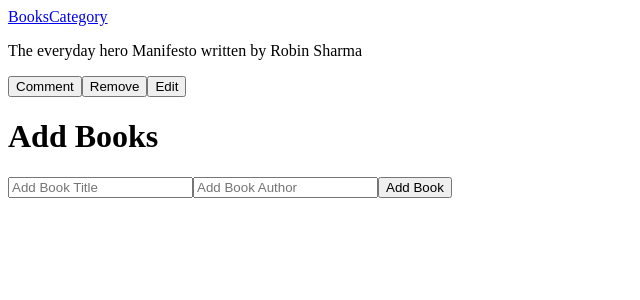
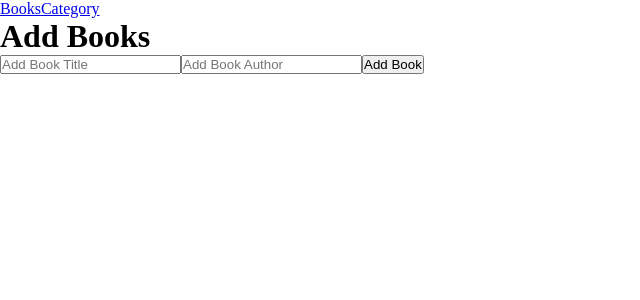
Before and after one commit to melashu/Bookstore, a React (Create React App) app: page / in a window 1280 px wide. Shown: the top 300 px of the page, without its empty margins (0-640 px from the left). Built offline with nearby package versions, Linux system fonts and the light colour scheme.

Commit message:
Add new books to the store

```diff
--- a/package.json
+++ b/package.json
@@ -3,11 +3,13 @@
   "version": "0.1.0",
   "private": true,
   "dependencies": {
+    "@reduxjs/toolkit": "^1.8.5",
     "@testing-library/jest-dom": "^5.16.5",
     "@testing-library/react": "^13.4.0",
     "@testing-library/user-event": "^13.5.0",
     "react": "^18.2.0",
     "react-dom": "^18.2.0",
+    "react-redux": "^8.0.4",
     "react-router-dom": "^6.4.0",
     "react-scripts": "5.0.1",
     "web-vitals": "^2.1.4"
--- a/src/App.js
+++ b/src/App.js
@@ -1,20 +1,16 @@
-import { Route, Routes, Link } from 'react-router-dom';
-import Book from './components/Book';
-import Categorie from './components/Categorie';
+import { Route, Routes, Link } from "react-router-dom";
+import Book from "./components/Book";
+import Categorie from "./components/Categorie";
 
 function App() {
   return (
     <>
-      <Link to="/">Books</Link>
-      <Link to="/category">Category</Link>
-
+      <header>
+        <Link to="/">Books</Link>
+        <Link to="/category">Category</Link>
+      </header>
       <Routes>
-        <Route
-          path="/"
-          element={
-            <Book title="The everyday hero Manifesto" author="Robin Sharma" />
-          }
-        />
+        <Route path="/" element={<Book />} />
         <Route path="/category" element={<Categorie />} />
       </Routes>
     </>
--- a/src/components/AddBook.jsx
+++ b/src/components/AddBook.jsx
@@ -1,12 +1,39 @@
-import React from "react";
+import React, { useState } from 'react';
+import { useDispatch, useSelector } from 'react-redux';
+import { bookActionCreator } from '../redux/books/Book';
 
 const AddBook = () => {
+  const [title, setTitle] = useState('');
+  const [author, setAuthor] = useState('');
+
+  const dispatch = useDispatch();
+  const bookList = useSelector((state) => state.book);
+  const ADD_BOOK = 'ADD_BOOK';
   return (
     <>
       <h1>Add Books</h1>
-      <form>
-        <input type="text" placeholder="Add Book Title" />
-        <input type="text" placeholder="Add Book Author" />
+      <form
+        onSubmit={(e) => {
+          e.preventDefault();
+          dispatch(
+            bookActionCreator(ADD_BOOK, { title, author, id: bookList.length }),
+          );
+        }}
+      >
+        <input
+          type="text"
+          placeholder="Add Book Title"
+          onChange={(event) => {
+            setTitle(event.target.value);
+          }}
+        />
+        <input
+          type="text"
+          placeholder="Add Book Author"
+          onChange={(event) => {
+            setAuthor(event.target.value);
+          }}
+        />
         <button type="submit">Add Book</button>
       </form>
     </>
--- a/src/components/Book.jsx
+++ b/src/components/Book.jsx
@@ -1,16 +1,35 @@
-import React from "react";
-import AddBook from "./AddBook";
+import React from 'react';
+import { useDispatch, useSelector } from 'react-redux';
+import AddBook from './AddBook';
+import { bookActionCreator } from '../redux/books/Book';
 
-const Book = ({ title, author }) => {
+const Book = () => {
+  const bookList = useSelector((state) => state.book);
+  const dispatch = useDispatch();
+  const REMOVE_BOOK = 'REMOVE_BOOK';
   return (
     <>
       <div className="book-container">
-        <p>
-          {title} written by {author}
-        </p>
-        <button type="button">Comment</button>
-        <button type="button">Remove</button>
-        <button type="button">Edit</button>
+        <ul>
+          {bookList.map((book) => (
+            <li key={book.id}>
+              {book.title}
+              {' '}
+              and
+              {book.author}
+              <button type="button">Comment</button>
+              <button
+                type="button"
+                onClick={() => {
+                  dispatch(bookActionCreator(REMOVE_BOOK, { id: book.id }));
+                }}
+              >
+                Remove
+              </button>
+              <button type="button">Edit</button>
+            </li>
+          ))}
+        </ul>
       </div>
       <AddBook />
     </>
--- a/src/components/Categorie.jsx
+++ b/src/components/Categorie.jsx
@@ -1,7 +1,12 @@
-import React from "react";
+import React from 'react';
+import { useSelector, useDispatch } from 'react-redux';
+import { categorieStatus } from '../redux/categories/categories';
 
 const Categorie = () => {
-  return <div>Check status</div>;
+  const catagory = useSelector((state) => state.category);
+  const dispatch = useDispatch();
+  dispatch(categorieStatus());
+  return <div>{catagory}</div>;
 };
 
 export default Categorie;
--- a/src/css/main.css
+++ b/src/css/main.css
@@ -3,3 +3,8 @@
   padding: 0;
   box-sizing: border-box;
 }
+
+ul{
+  list-style: none;
+  padding-left: 35px;
+}
--- a/src/index.js
+++ b/src/index.js
@@ -1,13 +1,18 @@
 import React from 'react';
 import ReactDOM from 'react-dom/client';
+import { Provider } from 'react-redux';
 import { BrowserRouter } from 'react-router-dom';
 import App from './App';
+import './css/main.css';
+import store from './redux/configureStore';
 
 const root = ReactDOM.createRoot(document.getElementById('root'));
 root.render(
   <React.StrictMode>
     <BrowserRouter>
-      <App />
+      <Provider store={store}>
+        <App />
+      </Provider>
     </BrowserRouter>
   </React.StrictMode>,
 );
```
Also changed, not shown: 1 other file (tests, documents, lock files or other folders).
